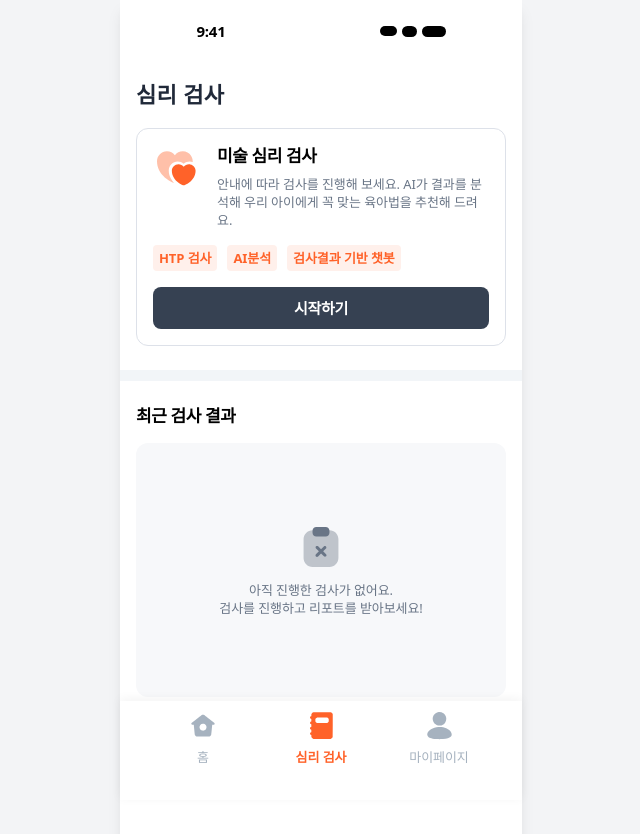
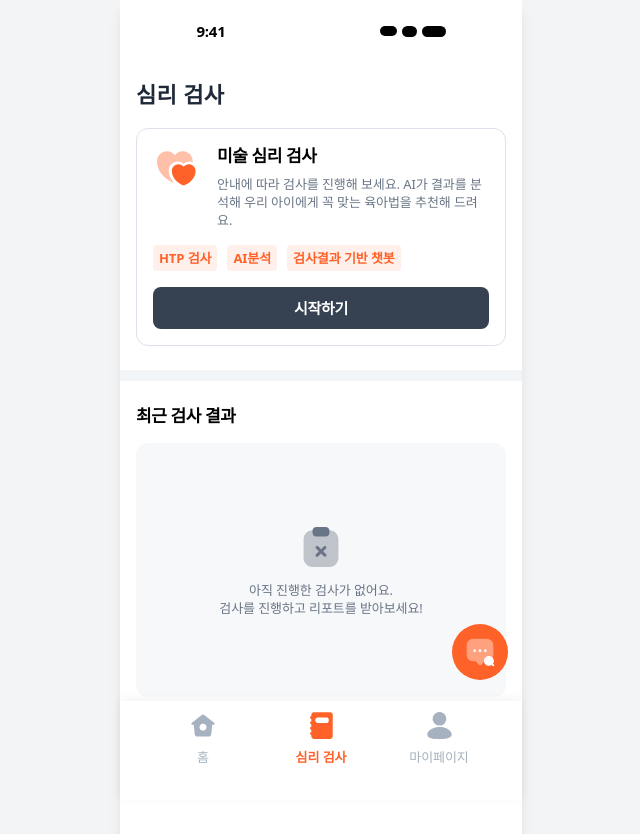
Before and after one commit to sai-art-therapy/frontend, a React (Vite) app: page /test in a window 1280 px wide. Shown: the top 834 px of the page, without its empty margins (319-959 px from the left). Built offline with nearby package versions, Linux system fonts and the light colour scheme.

Commit message:
[Feat] 테스트 페이지 플로팅 버튼 추가

```diff
--- /dev/null
+++ b/src/components/common/FloatingButton.tsx
@@ -0,0 +1,22 @@
+import React from "react";
+import floatingbuttonIcon from "../../assets/icons/common/floatingbutton.svg";
+
+interface FloatingButtonProps {
+  onClick?: () => void;
+}
+
+export const FloatingButton = ({ onClick }: FloatingButtonProps) => {
+  return (
+    <button
+      onClick={onClick}
+      className="fixed bottom-[120px] left-1/2 z-50 flex h-[56px] w-[56px] -translate-x-1/2 translate-x-[131px] items-center justify-center rounded-full bg-main-500 p-[12px] transition-transform active:scale-95 m-auto max-w-[402px]"
+      aria-label="플로팅 액션 버튼"
+    >
+      <img
+        src={floatingbuttonIcon}
+        alt="floating action"
+        className="h-icon-md w-icon-md"
+      />
+    </button>
+  );
+};
--- a/src/pages/test/test.tsx
+++ b/src/pages/test/test.tsx
@@ -1,6 +1,8 @@
 import React from "react";
 import { useNavigate } from "react-router-dom";
 import { ActionButton } from "../../components/common/ActionButton";
+import { FloatingButton } from "../../components/common/FloatingButton";
+
 import lovelyIcon from "../../assets/icons/test/lovely.svg";
 import clipboardCloseIcon from "../../assets/icons/test/clipboard-close.svg";
 
@@ -8,7 +10,7 @@ const Test = () => {
   const navigate = useNavigate();
 
   return (
-    <div className="w-full bg-white font-sans">
+    <div className="w-full bg-white font-sans relative">
       <div className="flex w-full items-center justify-center gap-[154px] px-[24px] pb-[19px] pt-[21px]">
         <span className="text-e-subheadline text-black">9:41</span>
         <div className="flex items-center gap-[5px]">
@@ -80,6 +82,8 @@ const Test = () => {
           </p>
         </div>
       </section>
+
+      <FloatingButton onClick={() => console.log("플로팅 버튼 클릭")} />
     </div>
   );
 };
```
Also changed, not shown: src/assets/icons/common/floatingbutton.svg (added).
